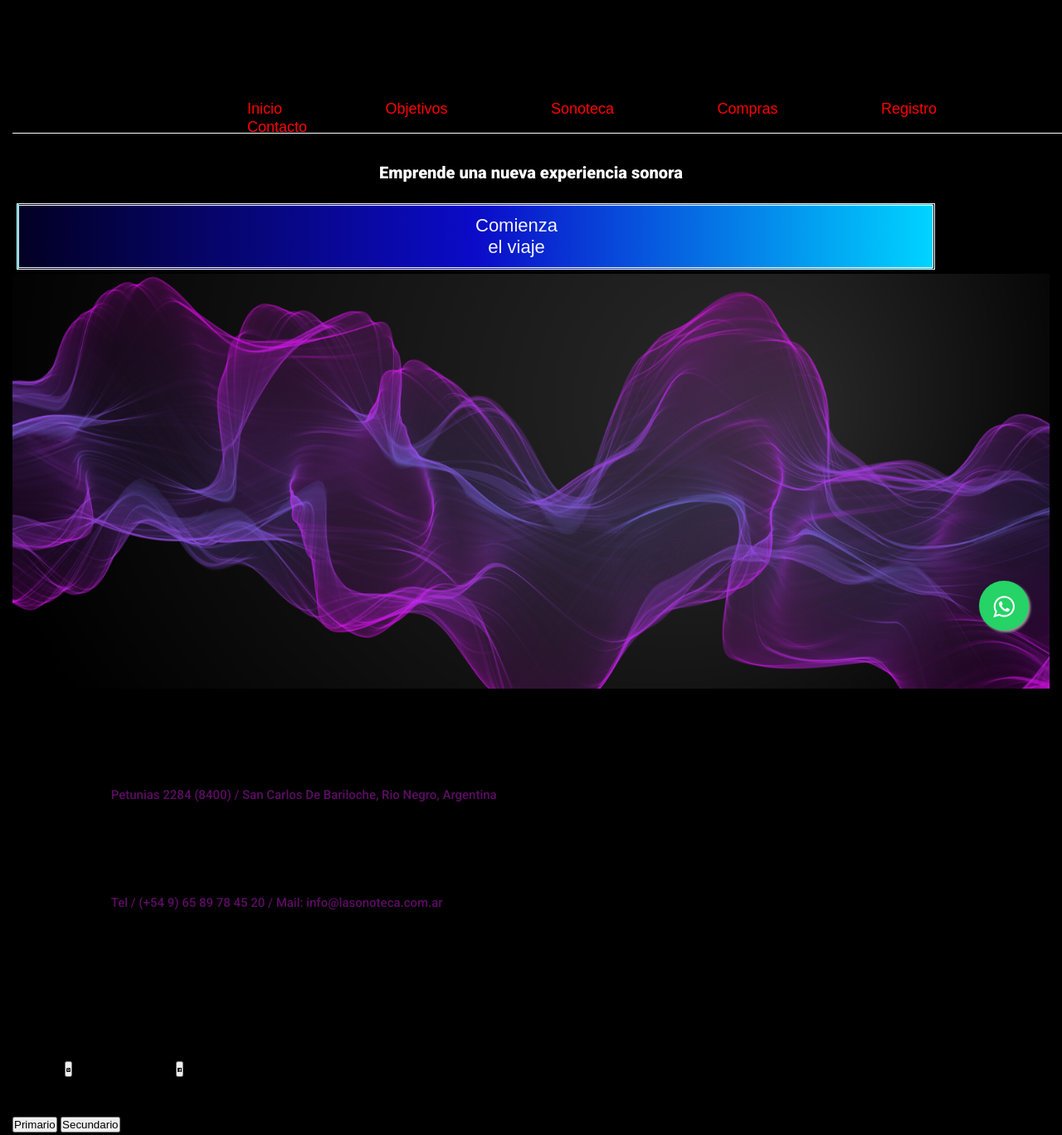
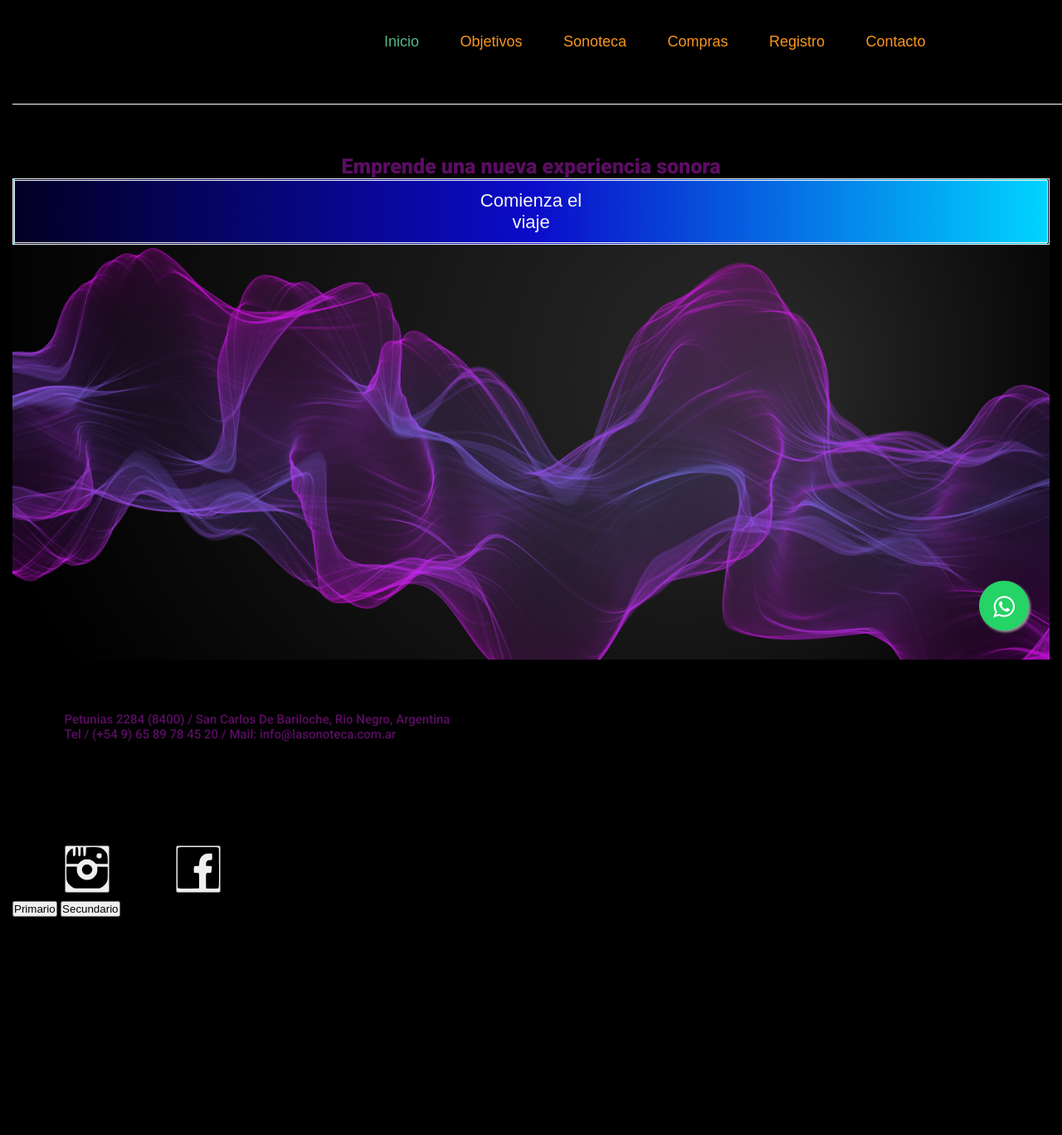
Before and after one commit to juanmalagamba1/Proyecto-Juan-Malagamba, a website: page 2idea_Juan Malagamba_html/index.html in a window 1280 px wide. Shown: the whole page at 83% size. After the commit the page ends 1120 px from the top, so only its background shows below. Drawn offline with Linux system fonts and the light colour scheme.

Commit message:
Update estilos.css

```diff
--- a/2idea_Juan Malagamba_html/css/estilos.css
+++ b/2idea_Juan Malagamba_html/css/estilos.css
@@ -46,7 +46,7 @@ body strong{
 	position: fixed;
 	top: 0px;
 	z-index: 100;
-	border-bottom: 1px solid white;
+	border-bottom: 1px solid #FAFFFE;
 	display: flex;
 	flex-direction: row;
 	justify-content: space-between;
@@ -79,9 +79,8 @@ font-size: 18px;
 }
 #header .logo{
 display: block;
-width: 250px;
+width: 240px;
 float: left;
-
 
 }
 #header .logo img{
@@ -103,7 +102,7 @@ margin-top: -20px;
 }
 .primerEstilo{
 	font-size: 20px;
-	color: white;
+	color: #FAFFFE;
 }
 #direccion{
 	font-family: 'Roboto', sans-serif;
@@ -138,7 +137,7 @@ width: 50px;
 }
 ul li a{
 	font-size: 16px;
-	color: orange;
+	color: #ED7315;
 	text-decoration: none;
 }
 
@@ -187,7 +186,7 @@ ul{
 
 	padding: 150;
 	font-size: 25px;
-	color: white;
+	color: #FCFCFC;
 
 }
 
@@ -248,6 +247,10 @@ transition: all 1000ms ease-in-out;
 	height: 30px;
 	width: 30px;
 }
+#productos .espaciadoProd{
+	margin-top: 10px;
+
+}
 
 #productos .producto {
 	max-width: 800px;
@@ -267,7 +270,7 @@ display: inline-block;
 #productos h2{
 	margin-top: 15px;
 	font-size: 15px;
-	color: white;
+	color: #FCFCFC;
 }
 #productos .producto .imgProducto{
 margin-top: 5px;
@@ -324,6 +327,19 @@ transition: all 1000ms ease-in-out;
 	background-color: #E9F0E9;
 
 }
+.espaciadoObjetivos{
+	margin-top: 150px
+}
+.espaciadoCompras{
+	margin-top: 200px;
+}
+.espaciadoContacto{
+	margin-top: 150px;
+}
+.espaciadoHCon{
+
+	margin-right: 300px;
+}
 #contacto {
 	width: 0.5em;
 	padding: 0.5em;
@@ -336,7 +352,7 @@ transition: all 1000ms ease-in-out;
 	font-size: 25px;
  	text-align: center;
  	margin-top: 50px;
- 	font-weight: 800px;
+ 	font-weight: 300px;
 }
 #contacto form .genero{
 	margin-top: 30px;
@@ -370,17 +386,21 @@ width: 15em;
 	padding: 10px;
 	border: 1px solid #5F0F75;
 }
+#contacto h1{
+	align-content: center;
+	font-size: 40;
+}
 #contacto form .enviar{
 width: 15em;
-background-color: violet;
-color: white;
+background-color: #A00DBA;
+color: #FCFCFC;
 border: double;
 }
 
 #contacto form .borrar{
 width: 15em;
-background-color: violet;
-color: white;
+background-color: #A00DBA;
+color: #FCFCFC;
 border: double;
 }
 .clean{
@@ -409,21 +429,46 @@ border: double;
 .my-float{
 	margin-top:16px;
 }
+#reg .regTxt h1{
+margin-top: 300px;
+background-color: #25d366;
+text-align: center;
+font-size: 30px;
 
+}
+#reg .volver{
+	display: flex;
+text-decoration: none;
+font-size: 22px;
+padding: 0.5em 25em;
+min-height: 3px;
+flex-direction: row;
+text-align: center;
+font-weight: 30px;
+margin-top: 25px;
+margin-left: 5px;
+margin-right: 5px;
+margin-bottom:5px;
+color: #F5F5F5;
+border: double;
+margin: auto;
+background: rgb(2, 0, 36);
+background: linear-gradient(90deg, rgba(2,0,36,1) 0%, rgba(11,11,201,1) 50%, rgba(0,212,255,1) 100%);
+transition: all 1000ms ease-in-out;
+}
 
-
-@media (min-width: 262px)
+@media (max-width: 262px)
 {
 
 #header{
 
-	background-color: black;
+	background-color: #1A1819;
 	height: 180px;
 	width: 100%;
 	position: fixed;
 	top: 0px;
 	z-index: 300px;
-	border-bottom: 1px solid white;
+	border-bottom: 1px solid #FCFCFC;
 	display: flex;
 	flex-direction: row;
 	justify-content: space-between;
@@ -489,7 +534,7 @@ border: double;
 
 
 
-@media (min-width: 332px)
+@media (max-width: 332px)
 {
 	#header .botonera .logo{
 		border-color: red;
@@ -548,25 +593,25 @@ border: double;
 }
 
 
-@media (min-width: 592px)
+@media (max-width: 592px)
 {
 
 #header{
 
-	background-color: black;
+	background-color: #1A1819;
 	height: 180px;
 	width: 100%;
 	position: fixed;
 	top: 0px;
 	z-index: 300px;
-	border-bottom: 1px solid white;
+	border-bottom: 1px solid #FCFCFC;
 	display: flex;
 	flex-direction: row;
 	justify-content: space-between;
 	align-content: center;
 }
 	#header .botonera .logo{
-		border-color: red;
+		border-color: #B30C0F;
 		display: grid;
 		width: 140px;
 		margin-top: -25px;
@@ -580,7 +625,7 @@ border: double;
 		padding-top: 1px;
 		text-align: right;
 		font-size: 10px;
-		color: red;
+		color: #B30C0F;
 	}
 	#contenedor .primerEstilo h2{
 		 font-family: 'Roboto', sans-serif;
@@ -624,76 +669,5 @@ border: double;
 
 
 
-@media (min-width: 1280px){
 
-#header{
-
-	background-color: black;
-	height: 160px;
-	width: 100%;
-	position: fixed;
-	top: 0px;
-	z-index: 100;
-	border-bottom: 1px solid white;
-	display: flex;
-	flex-direction: row;
-	justify-content: space-between;
-	align-content: center;
-
-}
-	#header .botonera .logo{
-		display: block;
-		width: 250px;
-		float: left;
-	}
-	#header .botonera ul li a{
-		text-decoration: none;
-		font-size: 18px;
-	}
-	#contenedor .primerEstilo h2{
-		 font-size: 20px;
-		color: white;
-	}
-	#contenedor .viaje {
-		text-decoration: none;
-		font-size: 22px;
-		padding: 0.5em 25em;
-		min-height: 3px;
-		flex-direction: row;
-		text-align: center;
-		font-weight: 30px;
-		margin-top: 25px;
-		margin-left: 5px;
-		margin-right: 5px;
-		margin-bottom:5px;
-		color: #F5F5F5;
-	}
-	#contenedor .fondo{
-		height: 500px;
-		width: 100%;
-	}
-	#direccion p{
-	font-family: 'Roboto', sans-serif;
-	padding: 5%;
-	font-size: 15px;
-	color: #5C0C63;
-	}
-	.logoIndex2 img{
-	position: static;
-	display: inline-grid;
-	padding: 5%;
-	left: 0px;
-	width: 5px;
-	height: 5px;
-	}
-	.logoIndex3 img{
-	position: static;
-	display: inline-grid;
-	padding: 5%;
-	right: 500px;
-	width: 5px;
-	height: 5px;
-	}
-
-}
 /*# sourceMappingURL=estilos.css.map
```
